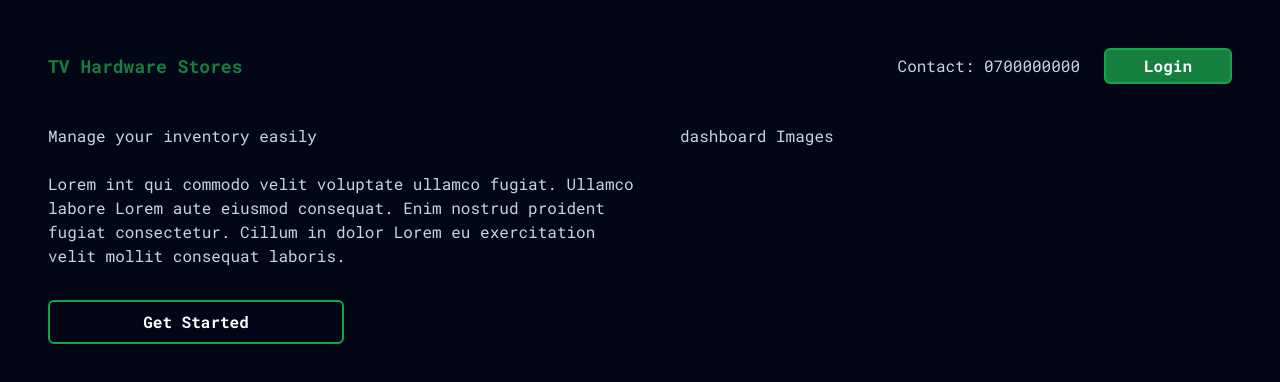
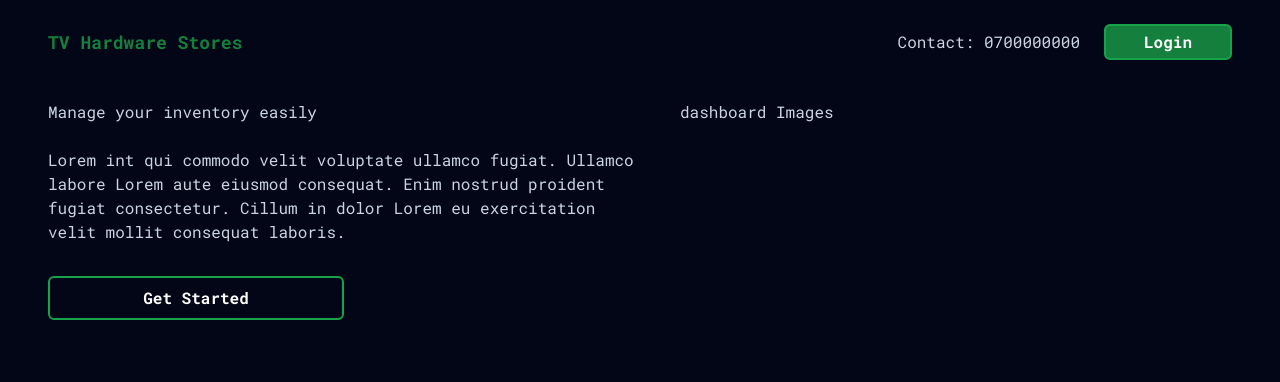
Before and after one commit to esthercate/Hardware-store-management, a Next.js app: page / in a window 1280 px wide. Shown: the top 382 px of the page. Built offline with nearby package versions, Linux system fonts and the light colour scheme.

Commit message:
change padding

```diff
--- a/app/page.jsx
+++ b/app/page.jsx
@@ -2,7 +2,7 @@ import Link from 'next/link'
 
 export default function Home() {
   return (
-    <div className='flex flex-col p-12 w-full gap-10'>
+    <div className='flex flex-col px-12 py-6 w-full gap-10'>
       <div className='flex justify-between items-center'>
         <span className='text-green-700 text-lg font-bold'>TV Hardware Stores</span>
         <div className='flex gap-6 justify-center items-center'>
```
